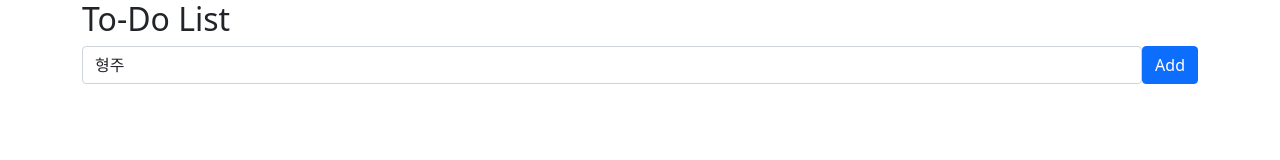
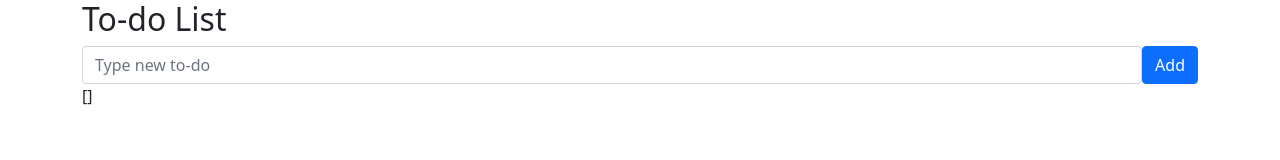
Before and after one commit to HyungJooKim2/vuejs-TodoList, a Vue app: page / in a window 1280 px wide. Shown: the top 160 px of the page. Built offline with nearby package versions, Linux system fonts and the light colour scheme.

Commit message:
[✨ feat] 리스트에 새로운 To-Do 추가

```diff
--- a/src/App.vue
+++ b/src/App.vue
@@ -15,10 +15,14 @@ v-bind: == :
 v-on: == @
  -->
 <template>
-<div class="container"> <!--왼쪽 오른쪽을 띄워줌-->
- <h2>To-Do List </h2>   <!--template에선 .value를 해줄필요가 없다.-->
-  <form class ="d-flex">
-    <div class="flex-grow-1 mr-5">
+<div class="container"> <!--왼쪽 오른쪽 여백을 준다.-->
+ <h2>To-do List </h2>   <!--template에선 .value를 해줄필요가 없다.-->
+ <!--submit 버튼이 눌려졌을때 onSubmit 함수 호출
+     prevent : refresh 되는 속성 제거 -->
+  <form
+  @submit.prevent="onSubmit"
+  class ="d-flex">
+    <div class="flex-grow-1 mr-2">
       <input
         class="form-control"
         type="text"
@@ -28,61 +32,36 @@ v-on: == @
     </div>
     <div>
     <button class="btn btn-primary"
-     @click="onSubmit"
+    type="submit"
     >Add
     </button>
 </div>
    </form>
+   {{ todos }}
 </div>
+
 </template>
 
 <script>
 //template에서는 값의 변경을 일반 변수로는 적용할 수 없다.
 import { ref } from 'vue';
-import { reactive } from 'vue';
 
 export default {
   setup() {
-    const name = 'Hyungjoo';
-    const type = ref('number');
-    const nameClass = ref('name')
+    const todo = ref('');
+    const todos = ref([]);
 
-    const todo = ref('형주');
-    const reactName = reactive({
-      id : 1
-    });
-
-    const greeting = (name) =>{
-      return 'Hello' + name;
+    const onSubmit = () =>{
+        todos.value.push({  //ref이기 떄문에 value 필요
+          id: Date.now(),   //id에 고유성을 최대한 주기 위해
+          subject: todo.value
+        })
     };
 
-    const greet = greeting(name);
-
-    const updateName = () => {
-      todo.value = "잘생긴 형주";
-      reactName.id = 2;
-      type.value = 'text';
-    };
-
-    const onSubmit = () =>{
-        console.log(todo.value);
-    };
-
-    const updateInfo = (e)=>{ //정보값을 가져옴
-        todo.value = e.target.value;
-    };
-
-    return {
-      name,  //template 안에서 접근 가능하게 함
-      greeting,
-      greet,
-      updateName,
+    return {//template 안에서 접근 가능하게 함
       todo,
-      reactName,
-      type,
-      nameClass,
       onSubmit,
-      updateInfo
+      todos,
     };
   }
 }
@@ -90,6 +69,6 @@ export default {
 
 <style>
   .name {
-    color: blue
+    color: red
   }
 </style>
```
